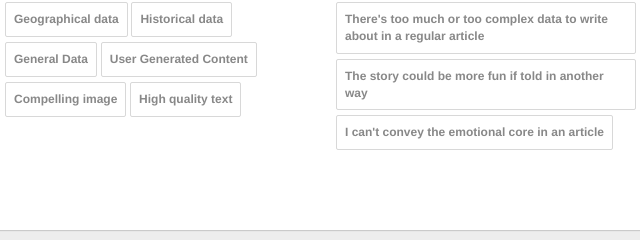
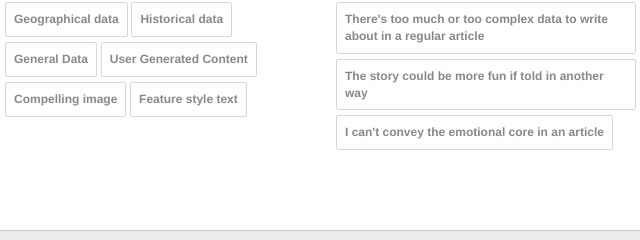
Before and after one commit to daanlouter/interactive-story-patterns, a plain HTML site: page index.html in a window 1280 px wide. Shown: the part 450-690 px from the top of the page, 154-794 px from the left. Drawn offline with nearby package versions, Linux system fonts and the light colour scheme.

Commit message:
changed high quality text

```diff
--- a/index.html
+++ b/index.html
@@ -49,7 +49,7 @@
                         <div class="answer">General Data</div>
                         <div class="answer">User Generated Content</div>
                         <div class="answer">Compelling image</div>
-                        <div class="answer">High quality text</div>
+                        <div class="answer">Feature style text</div>
                     </div>
                 </section>
                 <section class="questionBlock" id="question2">
```
